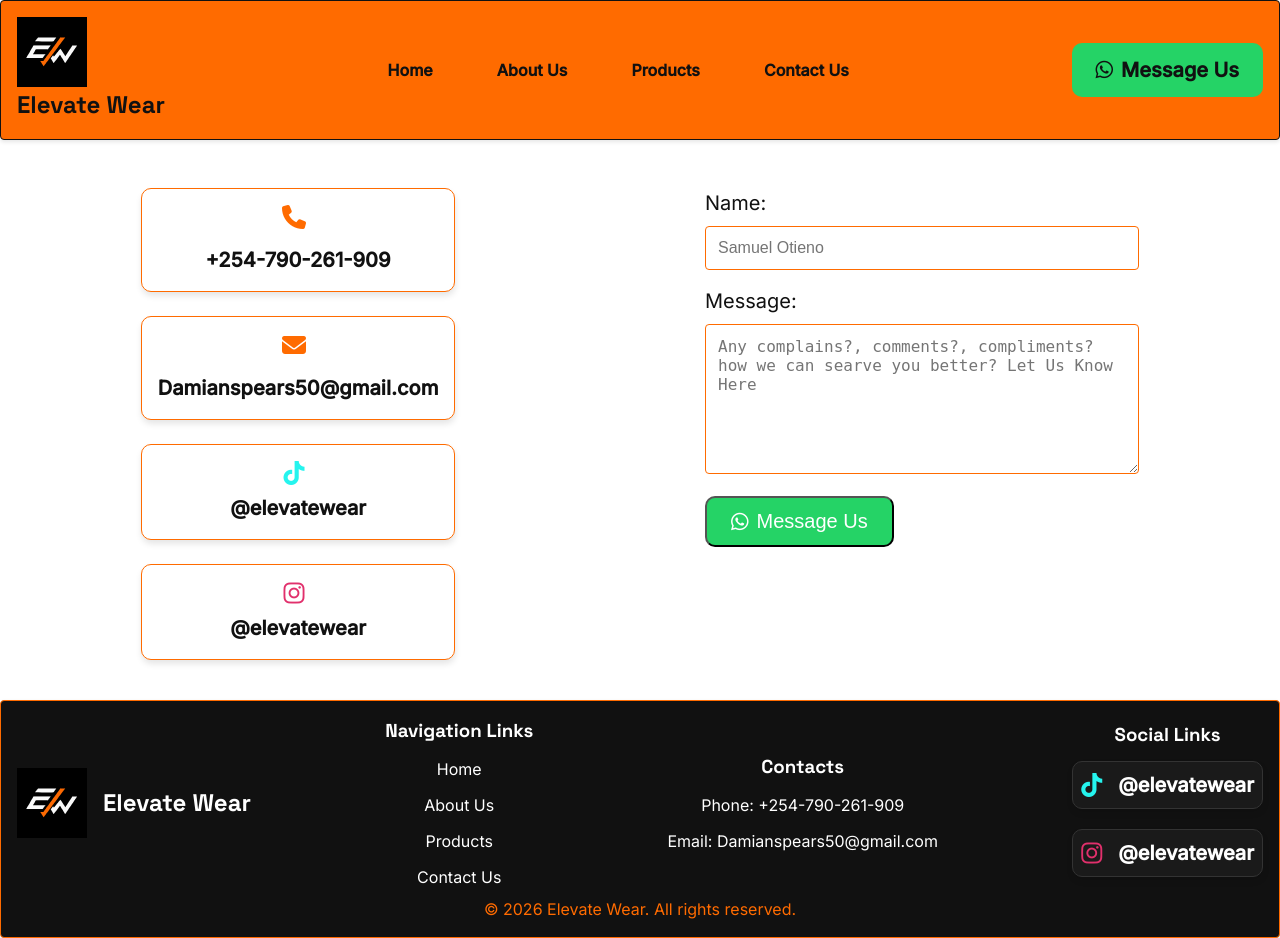
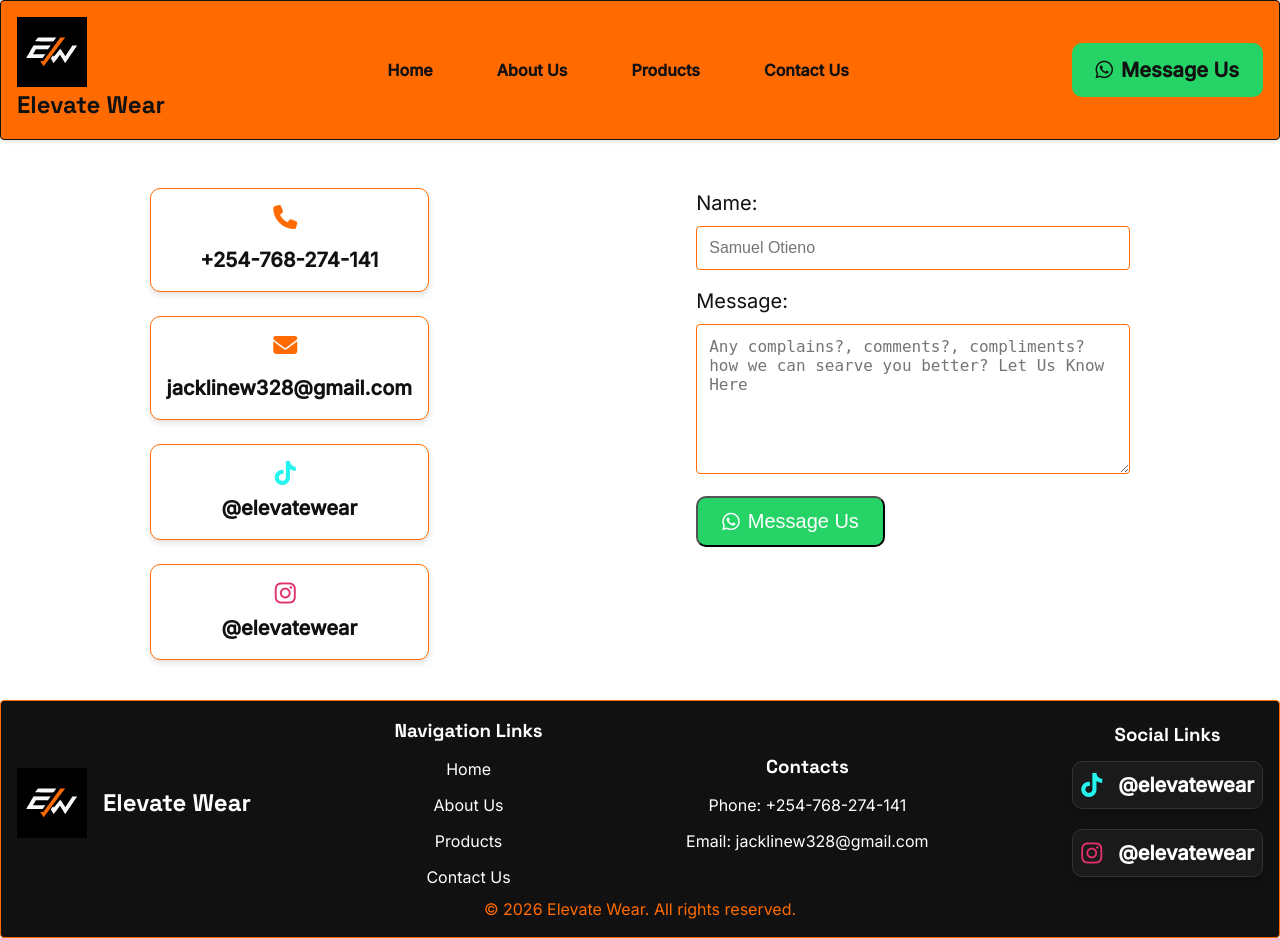
Before and after one commit to MorayBlues/Elevate-Wear, a Flask app: page /contact in a window 1280 px wide. Run offline with Flask 3, Linux system fonts and the light colour scheme; some libraries are stand-ins or nearby versions.

Commit message:
Changing contacts

```diff
--- a/script.py
+++ b/script.py
@@ -2,6 +2,6 @@
 # print(generate_password_hash("moray001"))
 # import secrets
 # print(secrets.token_hex(32))
-from werkzeug.security import generate_password_hash
-with open('hash_output.txt', 'w') as f:
-    f.write(generate_password_hash("@jackie001"))
+# from werkzeug.security import generate_password_hash
+# with open('hash_output.txt', 'w') as f:
+#     f.write(generate_password_hash("@jackie001"))
--- a/templates/base_customer.html
+++ b/templates/base_customer.html
@@ -29,7 +29,7 @@
            <a href="/contact">Contact Us</a>
         </div>
         <div class="nav_phone">
-            <a href="https://wa.me/254790261909?text=Hello, I have a question about Thread&Sole." class="whatsapp_button">
+            <a href="https://wa.me/254768274141?text=Hello, I have a question about Thread&Sole." class="whatsapp_button">
             <i class="fa-brands fa-whatsapp"></i>Message Us</a>
         </div>
     </div>
@@ -51,8 +51,8 @@
         </div>
         <div class="footer_contact">
             <h3>Contacts</h3>
-            <p>Phone: +254-790-261-909</p>
-            <p>Email: Damianspears50@gmail.com</p>
+            <p>Phone: +254-768-274-141</p>
+            <p>Email: jacklinew328@gmail.com</p>
         </div>
         <div class="footer_socials">
             <h3>Social Links</h3>
--- a/templates/contact.html
+++ b/templates/contact.html
@@ -4,11 +4,11 @@
     <div class="reach_out">
         <div class="phone">
             <i class="fa-solid fa-phone"></i>
-            +254-790-261-909
+            +254-768-274-141
         </div>
         <div class="email">
           <i class="fa-solid fa-envelope"></i>
-          Damianspears50@gmail.com
+          jacklinew328@gmail.com
         </div>
         <div class="tiktok">
         <a href="#" class="social_link">
@@ -31,7 +31,7 @@
     <label for="message">Message:</label>
     <textarea type="text" id="message" name="message" placeholder="Any complains?, comments?, compliments? how we can searve you better? Let Us Know Here"></textarea>
      <button type="button"
-      href="https://wa.me/254790261909?text="
+      href="https://wa.me/254768274141?text="
       class="whatsapp_button"
       id="textButton"
       ><i class="fa-brands fa-whatsapp"></i>Message Us</button>
```
